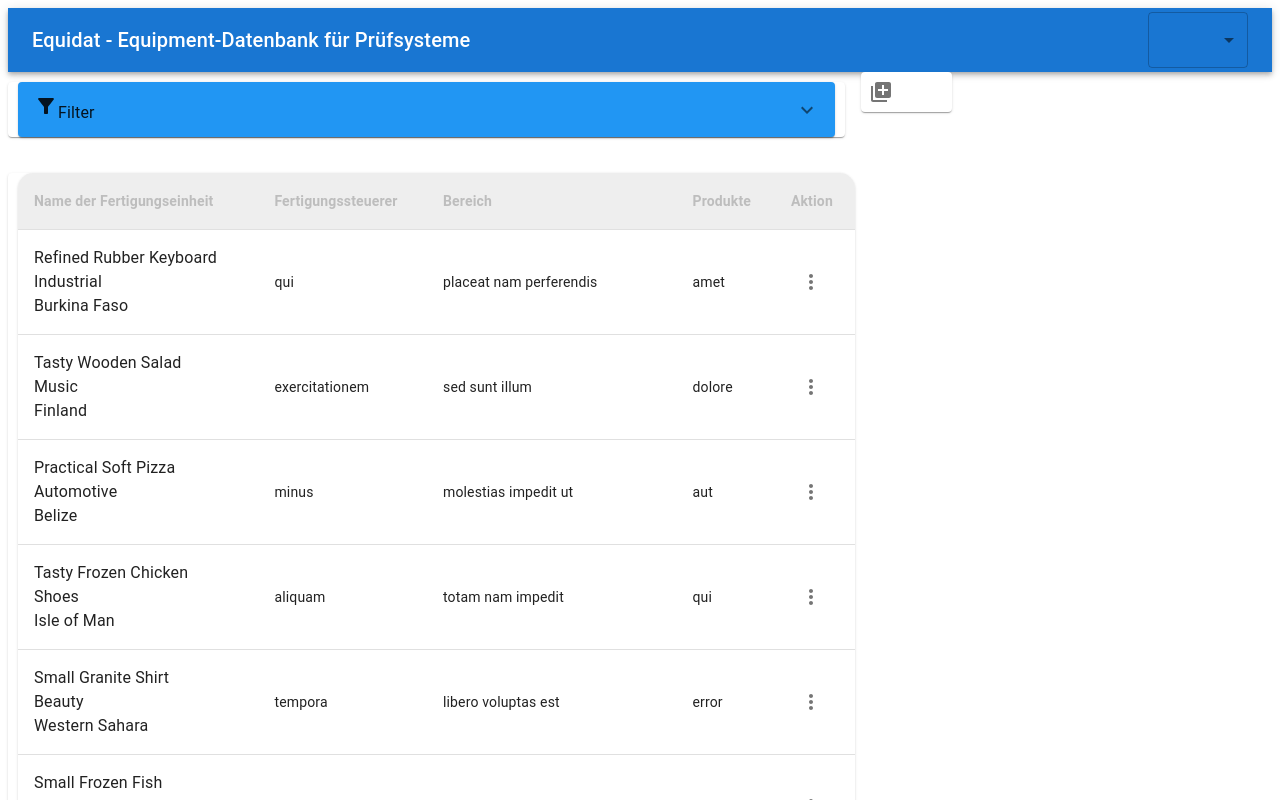
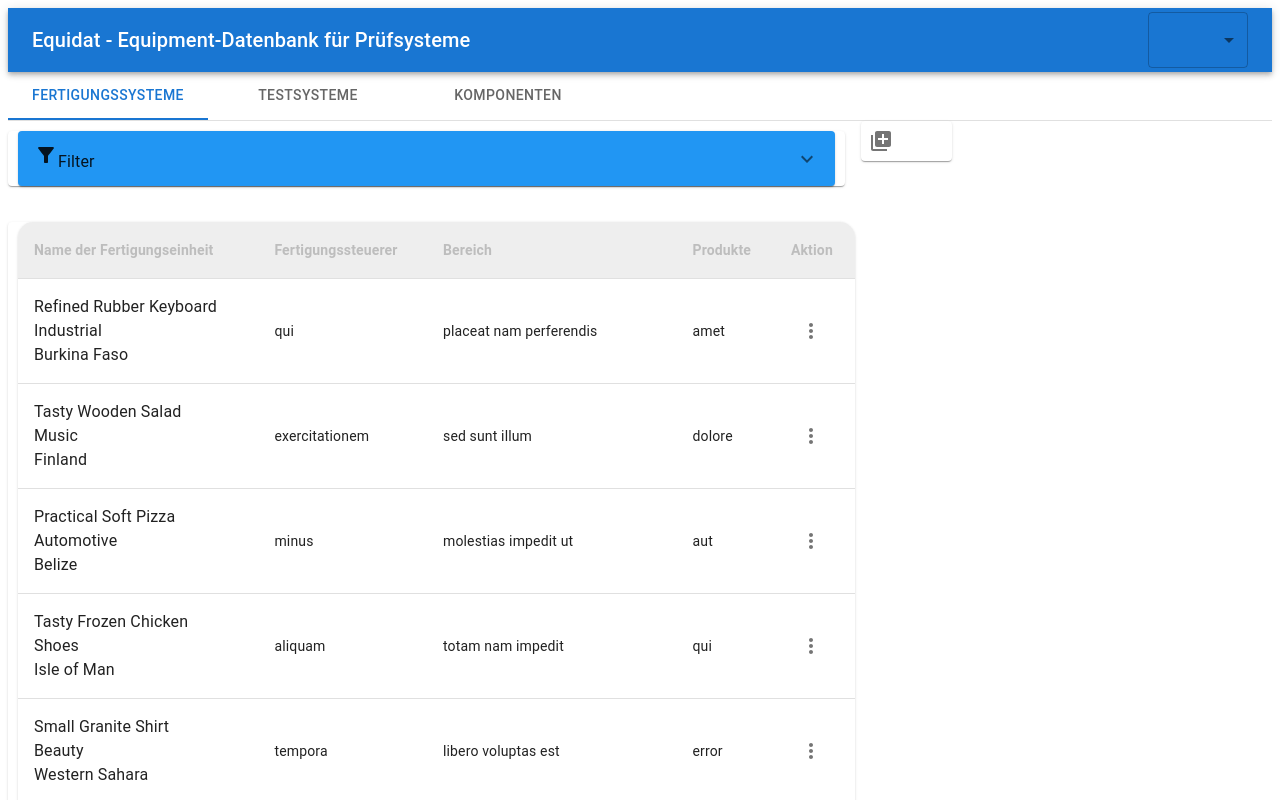
Before and after one commit to DerKarums/EquiDatApp, a React (Create React App) app in the folder frontend/: page /manufacturingUnits in a window 1280 px wide. Shown: the top 800 px of the page. Built offline with nearby package versions, Linux system fonts and the light colour scheme.

Commit message:
EQ-90 Added NavigationTabs

```diff
--- a/frontend/src/components/NavigationComponent.tsx
+++ b/frontend/src/components/NavigationComponent.tsx
@@ -1,10 +1,11 @@
 import React from 'react';
-import { Route, Switch } from "react-router-dom";
+import { Redirect, Route, Switch } from "react-router-dom";
 import ManufacturingUnitDetail from './DetailFertigungssystem';
 import DetailKomponente from './DetailKomponente';
 import DetailTestsystem from './DetailTestsystem';
 import Frame from './Frame';
 import HeaderBar from './shared/frame/HeaderBar';
+import NavigationTabs from './shared/frame/NavigationTabs';
 import ManufacturingUnitsComponent from './Unit-App';
 
 function NavigationComponent() {
@@ -13,7 +14,20 @@ function NavigationComponent() {
     return (
         <>
             <HeaderBar language={language} setLanguage={setLanguage} />
+            <NavigationTabs />
             <Switch>
+                <Route path="/components/:componentId">
+                    <DetailKomponente /> {/* TODO */}
+                </Route>
+
+                <Route path="/testSystems/:testSystemId">
+                    <DetailTestsystem /> {/* TODO */}
+                </Route>
+
+                <Route path="/manufacturingUnits/:manufacturingUnitId">
+                    <ManufacturingUnitDetail /> {/* TODO */}
+                </Route>
+
                 <Route path="/manufacturingUnits">
                     <ManufacturingUnitsComponent />
                 </Route>
@@ -24,21 +38,12 @@ function NavigationComponent() {
                     <ManufacturingUnitsComponent /> {/* TODO */}
                 </Route>
 
-                <Route path="/component/:componentId">
-                    <DetailKomponente /> {/* TODO */}
-                </Route>
 
-                <Route path="/testSystem/:testSystemId">
-                    <DetailTestsystem /> {/* TODO */}
-                </Route>
-
-                <Route path="/manufacturingUnit/:manufacturingUnitId">
-                    <ManufacturingUnitDetail /> {/* TODO */}
-                </Route>
 
                 <Route path="">
                     <Frame language={language} setLanguage={setLanguage} /> { /* For testing purposes only */}
                 </Route>
+                <Redirect from="" to="/manufacturingUnits" />
             </Switch>
         </>
     );
--- /dev/null
+++ b/frontend/src/components/shared/frame/NavigationTabs.tsx
@@ -0,0 +1,56 @@
+import { Box, Tab, Tabs } from '@mui/material';
+import * as React from 'react';
+import { useHistory, useLocation } from 'react-router-dom';
+
+const NavigationTabs = () => {
+
+    const history = useHistory();
+    const location = useLocation();
+
+    const tabs = [
+        {
+            label: "Fertigungssysteme",
+            pathPrefix: "/manufacturingUnit",
+            target: "/manufacturingUnits"
+        },
+        {
+            label: "Testsysteme",
+            pathPrefix: "/testSystem",
+            target: "/testSystems"
+
+        },
+        {
+            label: "Komponenten",
+            pathPrefix: "/component",
+            target: "/components"
+        }
+    ]
+
+    const selectedTabIndex = tabs.findIndex(tab => location.pathname.startsWith(tab.pathPrefix));
+
+    const a11yProps = (index: number) => ({
+        id: `simple-tab-${index}`,
+        'aria-controls': `simple-tabpanel-${index}`,
+    }
+    );
+
+    const navigateTo = (target: string) => {
+        history.push(target)
+    }
+
+    return (<Box sx={{ borderBottom: 1, borderColor: 'divider' }}>
+        <Tabs value={selectedTabIndex} aria-label="basic tabs example">
+            {tabs.map((tab, index) => (
+                <Tab
+                    label={tab.label}
+                    onClick={() => { navigateTo(tab.target) }}
+                    {...a11yProps(index)}
+                    sx={{ minWidth: 200 }}
+                />
+            ))}
+        </Tabs>
+    </Box>
+    )
+}
+
+export default NavigationTabs;
```
